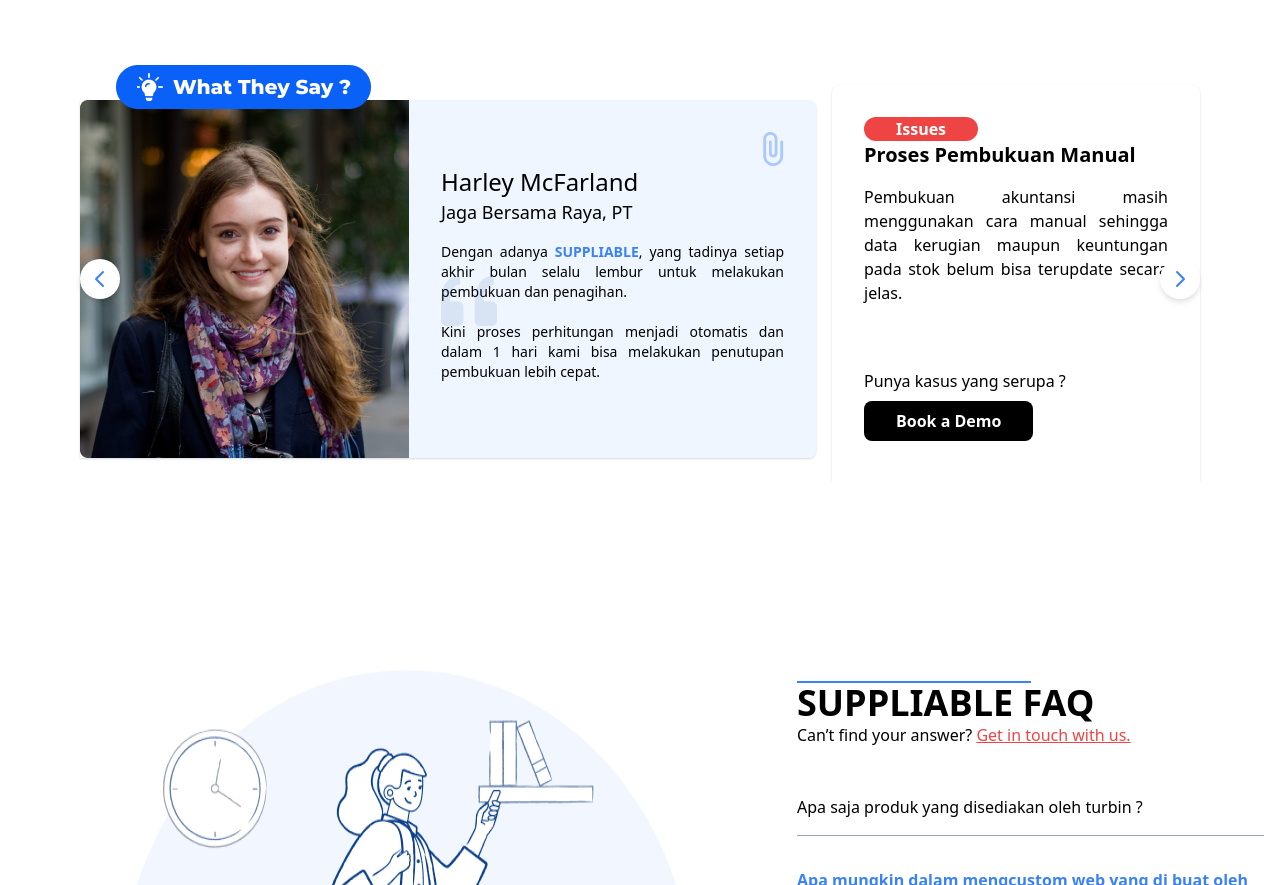
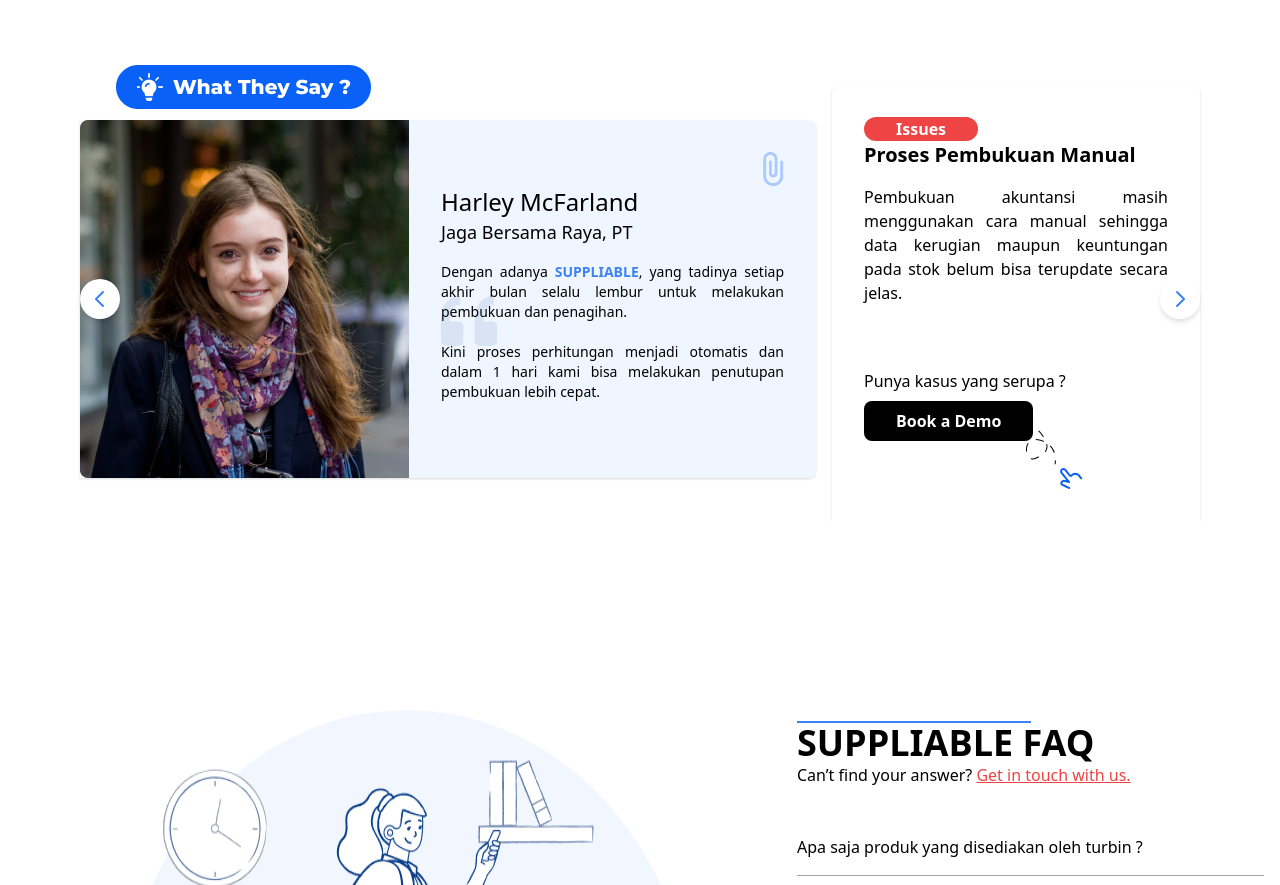
Before and after one commit to xlocaste/detail-produk-turbin, a website: page index.html in a window 1280 px wide. Shown: the part 1681-2566 px from the top of the page. Drawn offline with nearby package versions, Linux system fonts and the light colour scheme.

Commit message:
feat: styling img cursor

```diff
--- a/index.html
+++ b/index.html
@@ -161,7 +161,7 @@
             </button>
 
             <div class="flex overflow-hidden scroll-container w-full justify-center">
-                <div class="flex space-x-4 md:space-x-10 md:mx-20 mx-4" id="logo-container">
+                <div class="flex md:space-x-10 md:mx-20 mx-4" id="logo-container">
                     <!-- Component Slide -->
                     <div class="w-full flex flex-col items-center rounded-lg md:flex md:flex-row md:items-center md:p-0 p-2">
                         <img src="Detail Produk/Frame 18.png" alt="Client 1" class="absolute z-10 md:ml-9 md:top-7 top-16"/>
@@ -180,13 +180,15 @@
                                     Kini proses perhitungan menjadi otomatis dan dalam 1 hari kami bisa melakukan penutupan pembukuan lebih cepat.</p>
                             </div>
                         </div>
-                        <div class="md:w-2/6 bg-white h-full shadow rounded-lg w-full mt-4 md:ml-4">
-                            <div class="p-8">
+                        <div class="relative md:w-2/6 bg-white h-full shadow rounded-lg w-full mt-4 md:ml-4">
+                            <div class="p-8 mb-10">
                                 <button class="bg-red-500 rounded-xl text-white px-8 font-semibold">Issues</button>
                                 <h1 class="font-semibold text-xl mb-4">Proses Pembukuan Manual</h1>
                                 <p class="font-light text-justify mb-16">Pembukuan akuntansi masih menggunakan cara manual sehingga  data kerugian maupun keuntungan pada stok belum bisa terupdate secara jelas.</p>
                                 <p class="font-light text-justify mb-2">Punya kasus yang serupa ?</p>
                                 <button class="bg-black rounded-lg text-white px-8 py-2 font-semibold">Book a Demo</button>
+                                <img src="Detail Produk/Vector 1.png" alt="" class="absolute right-24 bottom-14 md:right-36 md:bottom-16">
+                                <img src="Detail Produk/majesticons_hand-pointer-line.png" alt="" class="absolute right-16 bottom-5 md:right-28 md:bottom-8">
                             </div>
                         </div>
                     </div>
```
Also changed, not shown: Detail Produk/Vector 1.png (added), Detail Produk/majesticons_hand-pointer-line.png (added).
